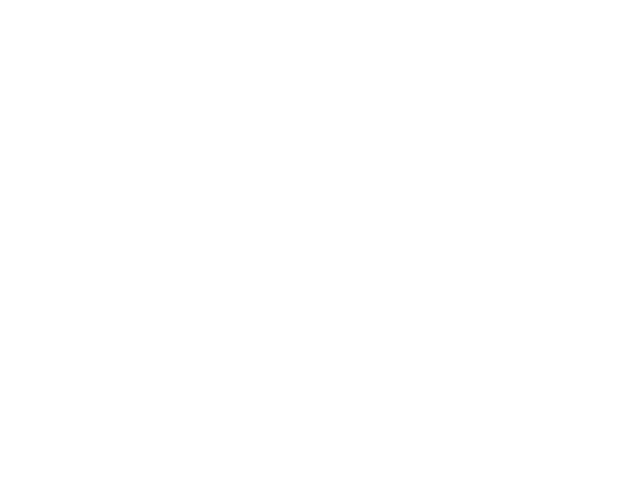
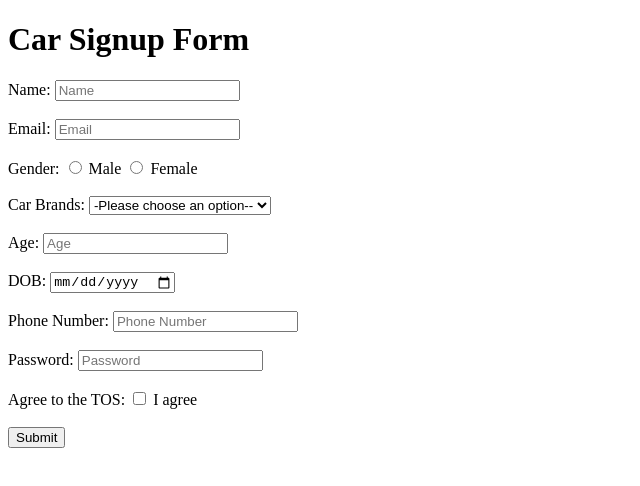
Before and after one commit to acciojob/signup-form-car-Sujata255, a website: page main.html in a window 1280 px wide. Shown: the whole page, without its empty margins (0-640 px from the left). Drawn offline with Linux system fonts and the light colour scheme.

Commit message:
created a submission

```diff
--- a/main.html
+++ b/main.html
@@ -7,7 +7,53 @@
 </head>
 
 <body>
-	<!-- the entire body must be written by student -->
+	<h1>Car Signup Form</h1>
+    <form action="" method="post">
+        <label for="name">Name:</label>
+        <input type="text" id="name" name="name" placeholder="Name" required>
+        <br>
+		<br>
+        <label for="email">Email:</label>
+        <input type="email" id="email" name="email" placeholder="Email" required>
+        <br><br>
+        <label for="gender">Gender:</label>
+
+        <input type="radio" id="gender" name="gender" value="male" required> Male
+        <input type="radio" id="gender" name="gender" value="female" required> Female
+        <br><br>
+        <label for="cars">Car Brands:</label>
+        <select id="cars" name="cars" required>
+            <option value="">-Please choose an option--</option>
+            <option value="volvo">Volvo</option>
+            <option value="saab">Saab</option>
+            <option value="opel">Opel</option>
+            <option value="audi">Audi</option>
+        </select>
+        <br>
+		<br>
+        <label for="age">Age:</label>
+        <input type="number" id="age" name="age" placeholder="Age" required>
+        <br>
+		<br>
+        <label for="dob">DOB:</label>
+        <input type="date" id="dob" name="dob" required>
+        <br>
+		<br>
+        <label for="tel">Phone Number:</label>
+        <input type="tel" id="tel" name="tel" placeholder="Phone Number">
+        <br>
+		<br>
+        <label for="password">Password:</label>
+        <input type="password" id="password" name="password" placeholder="Password" required>
+        <br>
+		<br>
+        <label for="tos">Agree to the TOS:</label>
+        <input type="checkbox" id="tos" name="tos" required> I agree
+        <br>
+		<br>
+        <button type="submit">Submit</button>
+    </form>
+
     <script type="text/javascript" src="./script.js">
 </script>
 
```
